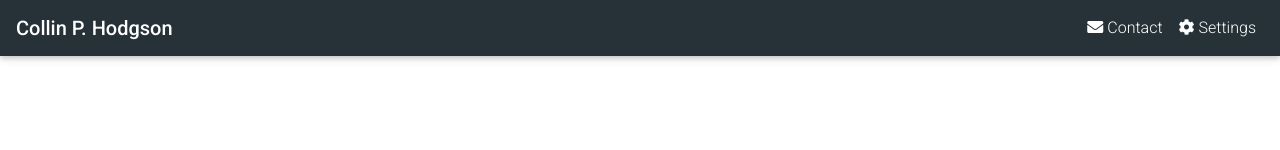
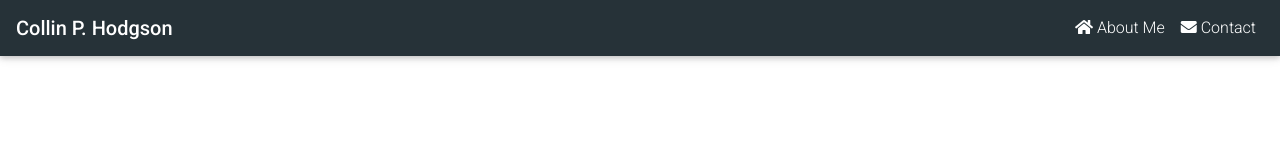
Before and after one commit to Collin-Hodgson/React-Portfolio, a React (Create React App) app: page / in a window 1280 px wide. Shown: the top 150 px of the page. Built offline with nearby package versions, Linux system fonts and the light colour scheme.

Commit message:
Updated links and link titles on navbar

```diff
--- a/src/components/Navbar/index.js
+++ b/src/components/Navbar/index.js
@@ -21,15 +21,15 @@ function Navbar() {
       </MDBNavbarBrand>
       <MDBNavbarNav right>
         <MDBNavItem>
-          <MDBNavLink className="waves-effect waves-light" to="#!">
-            <MDBIcon icon="envelope" className="mr-1" />
-            Contact
+          <MDBNavLink className="waves-effect waves-light" to="/about">
+            <MDBIcon icon="home" className="mr-1" />
+            About Me
           </MDBNavLink>
         </MDBNavItem>
         <MDBNavItem>
           <MDBNavLink className="waves-effect waves-light" to="#!">
-            <MDBIcon icon="cog" className="mr-1" />
-            Settings
+            <MDBIcon icon="envelope" className="mr-1" />
+            Contact
           </MDBNavLink>
         </MDBNavItem>
       </MDBNavbarNav>
```
